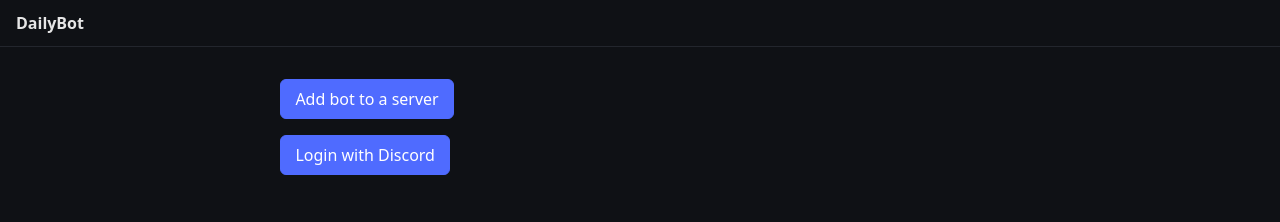
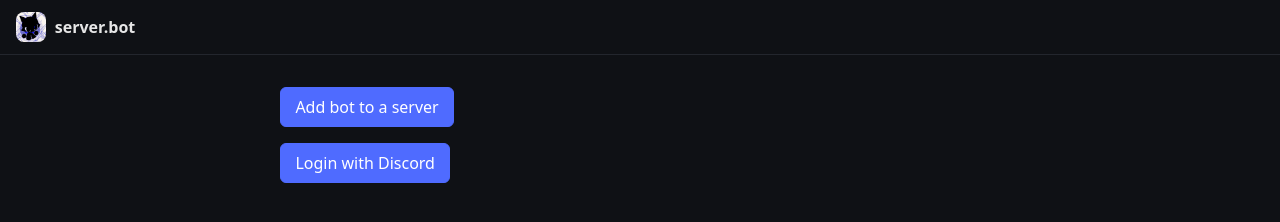
Before and after one commit to raeist-user/TOAA, a website: page public/index.html in a window 1280 px wide. Drawn offline with Linux system fonts and the light colour scheme; no server answers.

Commit message:
Add files via upload

```diff
--- a/public/index.html
+++ b/public/index.html
@@ -1,7 +1,8 @@
 <!doctype html>
 <html lang="en"><head><meta charset="utf-8">
 <meta name="viewport" content="width=device-width,initial-scale=1">
-<title>DailyBot</title>
+<title>server.bot</title>
+<link rel="icon" href="/resource/bot.jpg">
 <style>
 :root{color-scheme:dark}
 body{margin:0;font-family:system-ui,sans-serif;background:#0f1115;color:#e6e6e6}
@@ -20,9 +21,10 @@ a{color:#7aa2ff;text-decoration:none}.muted{color:#8b93a5}.small{font-size:.85re
 .on{background:#1d3b2a;color:#5ad17a}.off{background:#3b1d1d;color:#ff8080}
 .ok{color:#5ad17a}.err{color:#ff7b7b}
 h3{margin:1.4rem 0 .2rem}
+.brand{display:flex;align-items:center;gap:.55rem}.brand img{width:30px;height:30px;border-radius:8px;object-fit:cover}
 </style></head>
 <body>
-<header><b>DailyBot</b><span id="who" class="muted"></span></header>
+<header><span class="brand"><img src="/resource/bot.jpg" alt="" onerror="this.remove()"><b>server.bot</b></span><span id="who" class="muted"></span></header>
 <main>
   <p id="msg" class="muted">Loading…</p>
   <p><a id="invite" href="#" target="_blank" rel="noopener"><button class="primary">Add bot to a server</button></a></p>
```
